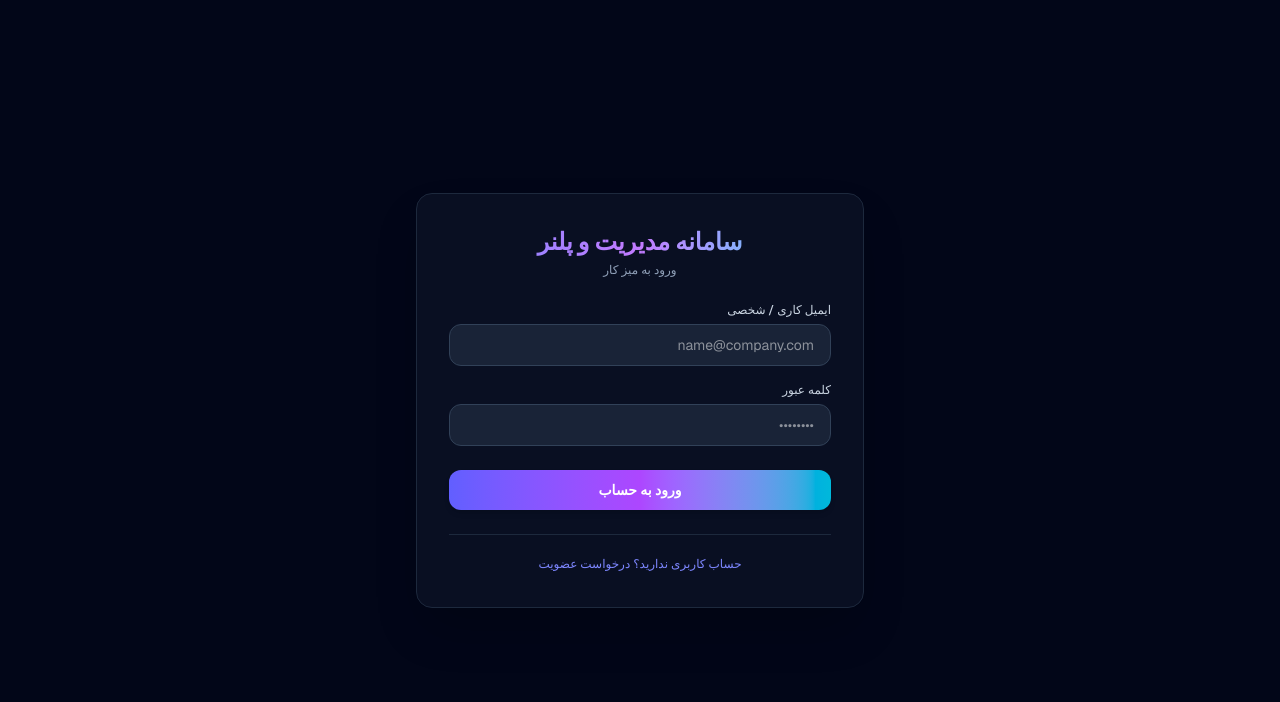
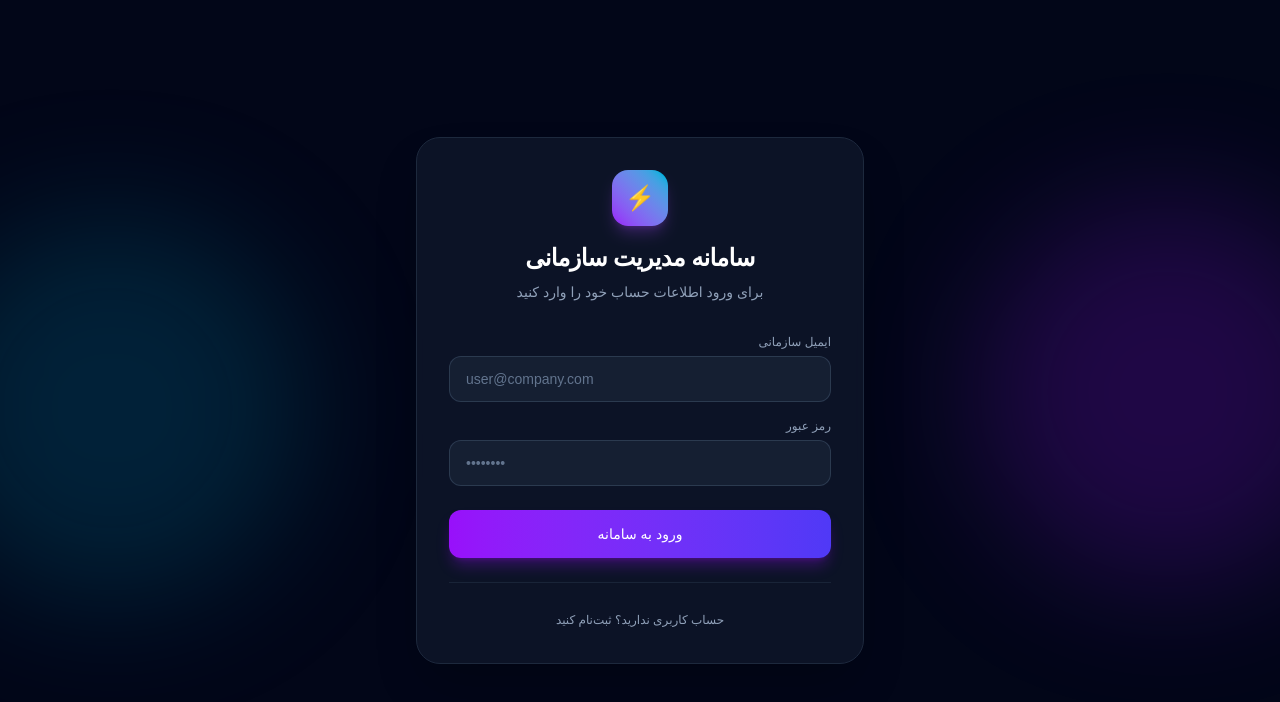
Before and after one commit to Taha007-cpu/planner, a Next.js app: page /login in a window 1280 px wide. Shown: the top 702 px of the page. Built offline with nearby package versions, Linux system fonts and the light colour scheme; no server answers.

Commit message:
feat: add user profile identity and avatar upload system

```diff
--- a/src/app/login/page.tsx
+++ b/src/app/login/page.tsx
@@ -1,168 +1,209 @@
 'use client';
 
 import { useState } from 'react';
+import { useRouter } from 'next/navigation';
 import { supabase } from '@/lib/supabase';
-import { useRouter } from 'next/navigation';
 
 export default function LoginPage() {
+  const router = useRouter();
+  const [isLogin, setIsLogin] = useState(true);
   const [email, setEmail] = useState('');
   const [password, setPassword] = useState('');
   const [fullName, setFullName] = useState('');
-  const [isSignUp, setIsSignUp] = useState(false);
+  const [jobTitle, setJobTitle] = useState('');
   const [loading, setLoading] = useState(false);
   const [errorMsg, setErrorMsg] = useState('');
-  const [infoMsg, setInfoMsg] = useState('');
-  const router = useRouter();
+  const [successMsg, setSuccessMsg] = useState('');
 
-  const handleAuth = async (e: React.FormEvent) => {
+  const handleSubmit = async (e: React.FormEvent) => {
     e.preventDefault();
     setLoading(true);
     setErrorMsg('');
-    setInfoMsg('');
+    setSuccessMsg('');
 
     try {
-      if (isSignUp) {
+      if (isLogin) {
+        // ورود کاربر
+        const { data, error } = await supabase.auth.signInWithPassword({
+          email: email.trim(),
+          password,
+        });
+
+        if (error) throw error;
+
+        // بررسی وضعیت حساب در profiles
+        const { data: profile } = await supabase
+          .from('profiles')
+          .select('status')
+          .eq('id', data.user.id)
+          .single();
+
+        if (profile?.status === 'blocked') {
+          await supabase.auth.signOut();
+          throw new Error('دسترسی حساب شما توسط مدیر مسدود شده است.');
+        }
+
+        if (profile?.status === 'pending') {
+          await supabase.auth.signOut();
+          throw new Error('حساب شما در انتظار تأیید مدیر سیستم است.');
+        }
+
+        router.push('/');
+        router.refresh();
+      } else {
         // ثبت‌نام کاربر جدید
+        if (!fullName.trim()) {
+          throw new Error('لطفاً نام و نام خانوادگی را وارد کنید.');
+        }
+        if (!jobTitle.trim()) {
+          throw new Error('لطفاً سمت شغلی را وارد کنید.');
+        }
+
         const { data, error } = await supabase.auth.signUp({
-          email,
+          email: email.trim(),
           password,
           options: {
             data: {
-              full_name: fullName,
+              full_name: fullName.trim(),
+              job_title: jobTitle.trim(),
             },
           },
         });
 
         if (error) throw error;
 
-        setInfoMsg('ثبت‌نام انجام شد! حساب شما پس از تأیید سوپر ادمین فعال می‌شود.');
-        setIsSignUp(false);
-      } else {
-        // ورود به حساب
-        const { data, error } = await supabase.auth.signInWithPassword({
-          email,
-          password,
+        // به‌روزرسانی پروفایل در صورت وجود تریگر یا درج مستقیم
+        if (data.user) {
+          await supabase.from('profiles').upsert({
+            id: data.user.id,
+            email: email.trim(),
+            full_name: fullName.trim(),
+            job_title: jobTitle.trim(),
+            status: 'approved',
           });
-
-        if (error) throw error;
-
-        // بررسی وضعیت دسترسی کاربر در جدول profiles
-        const { data: profile } = await supabase
-          .from('profiles')
-          .select('status, role')
-          .eq('id', data.user.id)
-          .single();
-
-        if (profile?.status === 'pending') {
-          await supabase.auth.signOut();
-          setErrorMsg('حساب شما هنوز توسط مدیر سیستم تأیید نشده است.');
-          setLoading(false);
-          return;
         }
 
-        if (profile?.status === 'blocked') {
-          await supabase.auth.signOut();
-          setErrorMsg('دسترسی این حساب مسدود شده است.');
-          setLoading(false);
-          return;
-        }
-
+        setSuccessMsg('ثبت‌نام با موفقیت انجام شد! در حال انتقال...');
+        setTimeout(() => {
           router.push('/');
           router.refresh();
+        }, 1500);
       }
     } catch (err: any) {
-      setErrorMsg(err.message || 'خطایی رخ داد.');
+      setErrorMsg(err.message || 'خطایی در برقراری ارتباط رخ داد.');
     } finally {
       setLoading(false);
     }
   };
 
   return (
-    <div className="min-h-screen bg-slate-950 flex items-center justify-center p-4 font-sans" dir="rtl">
-      <div className="w-full max-w-md bg-slate-900/60 p-6 sm:p-8 rounded-2xl border border-slate-800 shadow-2xl backdrop-blur-md">
+    <div className="min-h-screen bg-slate-950 flex items-center justify-center p-4 relative overflow-hidden" dir="rtl">
+      {/* Background Glows */}
+      <div className="absolute top-1/4 -right-20 w-96 h-96 bg-purple-600/20 rounded-full blur-3xl pointer-events-none" />
+      <div className="absolute bottom-1/4 -left-20 w-96 h-96 bg-cyan-600/20 rounded-full blur-3xl pointer-events-none" />
 
-        <div className="text-center mb-6">
-          <h1 className="text-2xl font-black bg-gradient-to-r from-indigo-400 via-purple-400 to-cyan-400 bg-clip-text text-transparent">
-            سامانه مدیریت و پلنر
-          </h1>
-          <p className="text-xs text-slate-400 mt-1">
-            {isSignUp ? 'ایجاد حساب کاربری سازمانی جدید' : 'ورود به میز کار'}
+      <div className="w-full max-w-md bg-slate-900/80 backdrop-blur-xl border border-slate-800 p-8 rounded-3xl shadow-2xl relative z-10">
+        <div className="text-center mb-8">
+          <div className="w-14 h-14 bg-gradient-to-tr from-purple-600 to-cyan-500 rounded-2xl mx-auto mb-4 flex items-center justify-center shadow-lg shadow-purple-500/25">
+            <span className="text-2xl">⚡</span>
+          </div>
+          <h1 className="text-2xl font-black text-white tracking-tight">سامانه مدیریت سازمانی</h1>
+          <p className="text-sm text-slate-400 mt-2">
+            {isLogin ? 'برای ورود اطلاعات حساب خود را وارد کنید' : 'فرم عضویت کارشناسان و مدیران'}
           </p>
         </div>
 
         {errorMsg && (
-          <div className="mb-4 p-3 rounded-xl bg-rose-500/10 border border-rose-500/20 text-rose-400 text-xs">
-            {errorMsg}
+          <div className="mb-6 p-4 rounded-xl bg-rose-500/10 border border-rose-500/30 text-rose-400 text-sm flex items-center gap-2">
+            <span>⚠️</span>
+            <span>{errorMsg}</span>
           </div>
         )}
 
-        {infoMsg && (
-          <div className="mb-4 p-3 rounded-xl bg-emerald-500/10 border border-emerald-500/20 text-emerald-400 text-xs">
-            {infoMsg}
+        {successMsg && (
+          <div className="mb-6 p-4 rounded-xl bg-emerald-500/10 border border-emerald-500/30 text-emerald-400 text-sm flex items-center gap-2">
+            <span>✅</span>
+            <span>{successMsg}</span>
           </div>
         )}
 
-        <form onSubmit={handleAuth} className="space-y-4">
-          {isSignUp && (
+        <form onSubmit={handleSubmit} className="space-y-4">
+          {!isLogin && (
+            <>
               <div>
-              <label className="block text-xs text-slate-300 mb-1.5 font-medium">نام و نام خانوادگی</label>
+                <label className="block text-xs font-medium text-slate-400 mb-1.5">نام و نام خانوادگی</label>
                 <input
                   type="text"
                   required
                   value={fullName}
                   onChange={(e) => setFullName(e.target.value)}
-                placeholder="مثال: علی محمدی"
-                className="w-full bg-slate-800/80 border border-slate-700 rounded-xl px-4 py-2.5 text-sm text-white focus:outline-none focus:border-indigo-500 transition"
+                  placeholder="مثال: علی احمدی"
+                  className="w-full px-4 py-3 bg-slate-800/60 border border-slate-700/80 rounded-xl text-white placeholder:text-slate-500 focus:outline-none focus:border-purple-500 focus:ring-1 focus:ring-purple-500 transition-all text-sm"
                 />
               </div>
+
+              <div>
+                <label className="block text-xs font-medium text-slate-400 mb-1.5">سمت شغلی</label>
+                <input
+                  type="text"
+                  required
+                  value={jobTitle}
+                  onChange={(e) => setJobTitle(e.target.value)}
+                  placeholder="مثال: سرپرست کنترل کیفیت (QC)"
+                  className="w-full px-4 py-3 bg-slate-800/60 border border-slate-700/80 rounded-xl text-white placeholder:text-slate-500 focus:outline-none focus:border-purple-500 focus:ring-1 focus:ring-purple-500 transition-all text-sm"
+                />
+              </div>
+            </>
           )}
 
           <div>
-            <label className="block text-xs text-slate-300 mb-1.5 font-medium">ایمیل کاری / شخصی</label>
+            <label className="block text-xs font-medium text-slate-400 mb-1.5">ایمیل سازمانی</label>
             <input
               type="email"
               required
               value={email}
               onChange={(e) => setEmail(e.target.value)}
-              placeholder="name@company.com"
-              className="w-full bg-slate-800/80 border border-slate-700 rounded-xl px-4 py-2.5 text-sm text-white focus:outline-none focus:border-indigo-500 transition"
+              placeholder="user@company.com"
+              className="w-full px-4 py-3 bg-slate-800/60 border border-slate-700/80 rounded-xl text-white placeholder:text-slate-500 focus:outline-none focus:border-purple-500 focus:ring-1 focus:ring-purple-500 transition-all text-sm text-left"
+              dir="ltr"
             />
           </div>
 
           <div>
-            <label className="block text-xs text-slate-300 mb-1.5 font-medium">کلمه عبور</label>
+            <label className="block text-xs font-medium text-slate-400 mb-1.5">رمز عبور</label>
             <input
               type="password"
               required
               value={password}
               onChange={(e) => setPassword(e.target.value)}
               placeholder="••••••••"
-              className="w-full bg-slate-800/80 border border-slate-700 rounded-xl px-4 py-2.5 text-sm text-white focus:outline-none focus:border-indigo-500 transition"
+              className="w-full px-4 py-3 bg-slate-800/60 border border-slate-700/80 rounded-xl text-white placeholder:text-slate-500 focus:outline-none focus:border-purple-500 focus:ring-1 focus:ring-purple-500 transition-all text-sm text-left"
+              dir="ltr"
             />
           </div>
 
           <button
             type="submit"
             disabled={loading}
-            className="w-full py-2.5 bg-gradient-to-r from-indigo-500 via-purple-500 to-cyan-500 hover:opacity-90 disabled:opacity-50 text-white font-semibold rounded-xl text-sm shadow-md transition mt-2"
+            className="w-full mt-2 py-3.5 bg-gradient-to-r from-purple-600 to-indigo-600 hover:from-purple-500 hover:to-indigo-500 text-white font-medium rounded-xl shadow-lg shadow-purple-600/30 transition-all disabled:opacity-50 disabled:cursor-not-allowed text-sm"
           >
-            {loading ? 'در حال پردازش...' : isSignUp ? 'ثبت درخواست عضویت' : 'ورود به حساب'}
+            {loading ? 'در حال پردازش...' : isLogin ? 'ورود به سامانه' : 'تکمیل ثبت‌نام'}
           </button>
         </form>
 
-        <div className="mt-6 text-center border-t border-slate-800 pt-4">
+        <div className="mt-6 pt-6 border-t border-slate-800/80 text-center">
           <button
+            type="button"
             onClick={() => {
-              setIsSignUp(!isSignUp);
+              setIsLogin(!isLogin);
               setErrorMsg('');
-              setInfoMsg('');
+              setSuccessMsg('');
             }}
-            className="text-xs text-indigo-400 hover:text-indigo-300 transition"
+            className="text-xs text-slate-400 hover:text-purple-400 transition-colors"
           >
-            {isSignUp ? 'قبلاً ثبت‌نام کرده‌اید؟ ورود به حساب' : 'حساب کاربری ندارید؟ درخواست عضویت'}
+            {isLogin ? 'حساب کاربری ندارید؟ ثبت‌نام کنید' : 'قبلاً حساب ساخته‌اید؟ ورود به سیستم'}
           </button>
         </div>
-
       </div>
     </div>
   );
```
Also changed, not shown: src/app/page.tsx (+125 -15 lines). Lines whose indentation alone changed are shown as unchanged.
